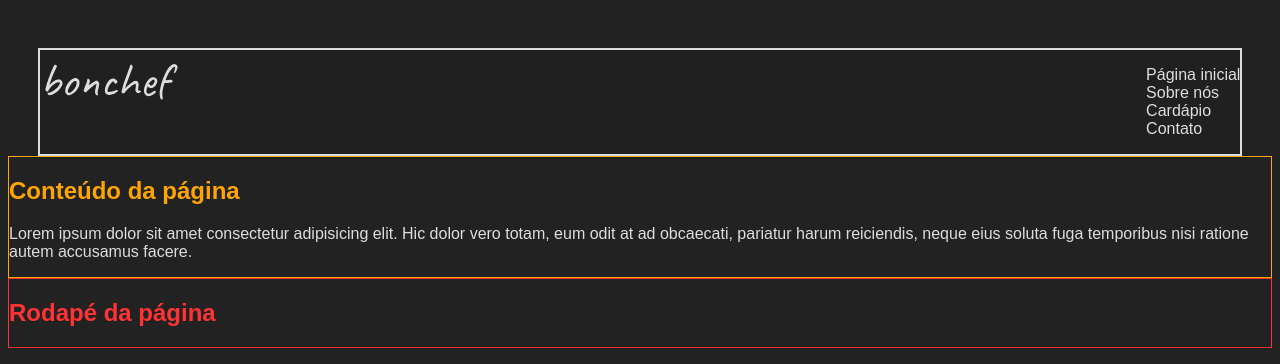
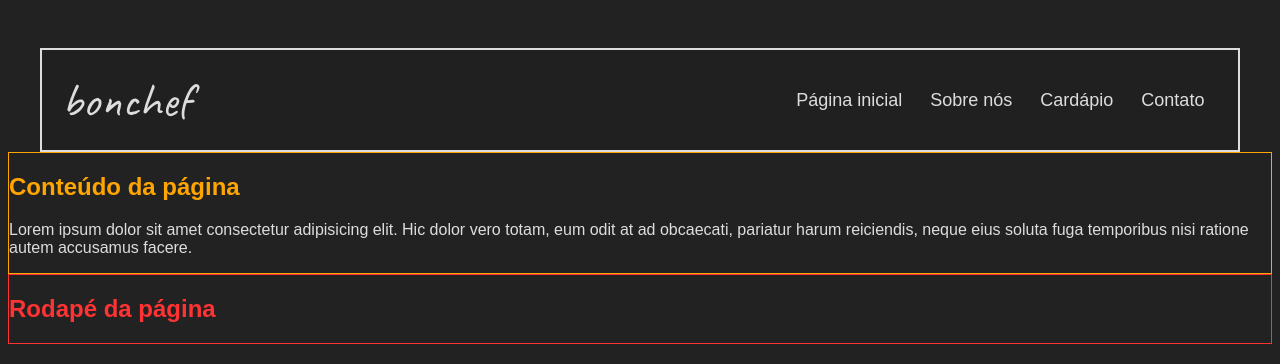
Before and after one commit to alexrribeiro/restaurante-curso, a plain HTML site: page index.html in a window 1280 px wide. Drawn offline with Linux system fonts and the light colour scheme; a web font is replaced by a local one.

Commit message:
Finalização do cabeçalho

```diff
--- a/style.css
+++ b/style.css
@@ -1,6 +1,7 @@
 * {
     font-size: 16px;
     font-family: 'Overlock', sans-serif;
+    box-sizing: border-box;
 }
 
 body {
@@ -19,6 +20,12 @@ h2 {
     width: 95%;
     margin: 3rem auto 0 auto;
     background-color: rgba(28, 28, 28, 0.3);
+    height: 6.5rem;
+    padding: 1.25rem;
+}
+
+.cabecalho-marca {
+    align-self: center;
 }
 
 .cabecalho-marca-link {
@@ -28,13 +35,27 @@ h2 {
     text-decoration: none;
 }
 
+.cabecalho-menu {
+    align-self: center;
+}
+
 .cabecalho-menu-lista {
     list-style-type: none;
+    display: flex;
 }
 
 .cabecalho-menu-lista-link {
     color: #DDD;
     text-decoration: none;
+    padding: 0.25rem;
+    margin: 0 0.625rem;
+    font-size: 1.125rem;
+}
+
+.cabecalho-menu-lista-link:hover {
+    color: #F87;
+    border-bottom: 2px solid #F87;
+    background-color: rgba(28, 28, 28, 0.65);
 }
 
 .conteudo {
```
